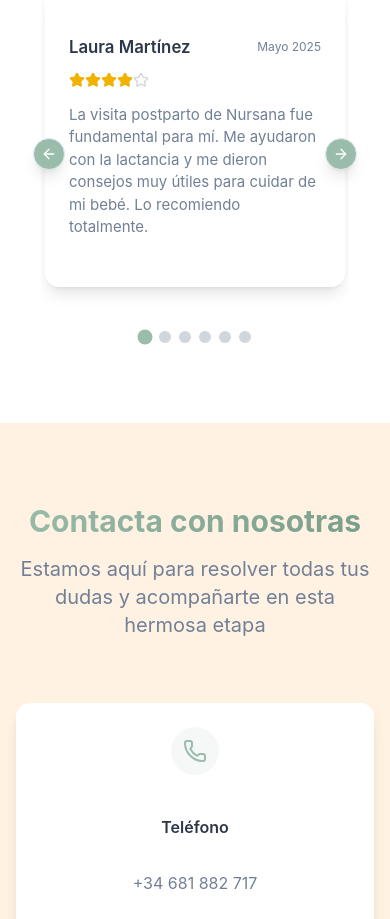
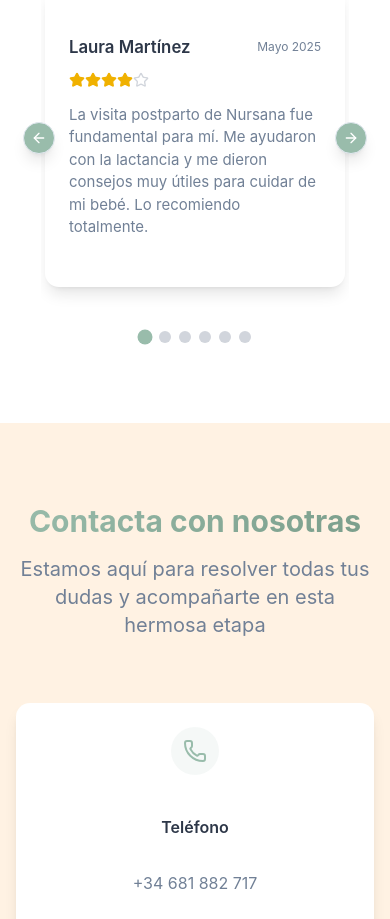
Before and after one commit to nursana001/nursana-landing, a React (Vite) app: page / in a window 390 px wide. Shown: the part 5060-5979 px from the top of the page. Built offline with nearby package versions, Linux system fonts and the light colour scheme.

Commit message:
Ajuste de botones del carrusel de reviews en dispositivos móviles para evitar solapamiento

```diff
--- a/src/App.jsx
+++ b/src/App.jsx
@@ -15,6 +15,7 @@
 import './mobile-sobre-nursana.css'; // Posiciona el título y texto encima de la imagen en la sección "Sobre Nursana"
 import './mobile-services-layout.css'; // Reorganiza la sección de servicios en móviles y tablets
 import './mobile-reviews.css'; // Ajusta el ancho y texto de las reviews en móviles y tablets
+import './mobile-carousel-buttons-fix.css'; // Ajusta los botones del carrusel de reviews para evitar solapamiento en móviles
 // Eliminamos la importación no utilizada de nurseBaby
 import bebeDurmiendo from './assets/bebe-durmiendo.jpeg';
 import logonursana from './assets/logo.png';
--- /dev/null
+++ b/src/mobile-carousel-buttons-fix.css
@@ -0,0 +1,84 @@
+/*
+ * Ajustes para los botones del carrusel de reviews en dispositivos móviles
+ * - Desplaza el botón izquierdo más a la izquierda
+ * - Desplaza el botón derecho más a la derecha
+ * - Evita solapamiento con el contenido de las reviews
+ */
+
+@media (max-width: 767px) {
+  /* Ajuste para el botón de navegación anterior (izquierdo) */
+  .review-carousel .embla__button--prev,
+  .review-carousel [data-slot="carousel-previous"],
+  .review-carousel .CarouselPrevious,
+  .review-carousel button[aria-label="Ver testimonios anteriores"] {
+    left: -12px !important; /* Desplaza más a la izquierda */
+    transform: translateY(-50%) !important;
+    z-index: 20 !important;
+    background-color: var(--primary) !important;
+    color: white !important;
+  }
+
+  /* Ajuste para el botón de navegación siguiente (derecho) */
+  .review-carousel .embla__button--next,
+  .review-carousel [data-slot="carousel-next"],
+  .review-carousel .CarouselNext,
+  .review-carousel button[aria-label="Ver testimonios siguientes"] {
+    right: -12px !important; /* Desplaza más a la derecha */
+    transform: translateY(-50%) !important;
+    z-index: 20 !important;
+    background-color: var(--primary) !important;
+    color: white !important;
+  }
+
+  /* Aseguramos que los botones tengan un tamaño adecuado para móviles */
+  .review-carousel [data-slot="carousel-previous"],
+  .review-carousel [data-slot="carousel-next"] {
+    height: 32px !important;
+    width: 32px !important;
+    min-height: 32px !important;
+    min-width: 32px !important;
+  }
+
+  /* Ajuste específico para dispositivos pequeños (S y M) */
+  @media (max-width: 374px) {
+    .review-carousel [data-slot="carousel-previous"],
+    .review-carousel button[aria-label="Ver testimonios anteriores"] {
+      left: -8px !important;
+      height: 28px !important;
+      width: 28px !important;
+    }
+
+    .review-carousel [data-slot="carousel-next"],
+    .review-carousel button[aria-label="Ver testimonios siguientes"] {
+      right: -8px !important;
+      height: 28px !important;
+      width: 28px !important;
+    }
+  }
+
+  /* Ajuste específico para móviles medianos */
+  @media (min-width: 375px) and (max-width: 480px) {
+    .review-carousel [data-slot="carousel-previous"],
+    .review-carousel button[aria-label="Ver testimonios anteriores"] {
+      left: -10px !important;
+    }
+
+    .review-carousel [data-slot="carousel-next"],
+    .review-carousel button[aria-label="Ver testimonios siguientes"] {
+      right: -10px !important;
+    }
+  }
+
+  /* Ajuste para móviles grandes */
+  @media (min-width: 481px) and (max-width: 767px) {
+    .review-carousel [data-slot="carousel-previous"],
+    .review-carousel button[aria-label="Ver testimonios anteriores"] {
+      left: -14px !important;
+    }
+
+    .review-carousel [data-slot="carousel-next"],
+    .review-carousel button[aria-label="Ver testimonios siguientes"] {
+      right: -14px !important;
+    }
+  }
+}
```
